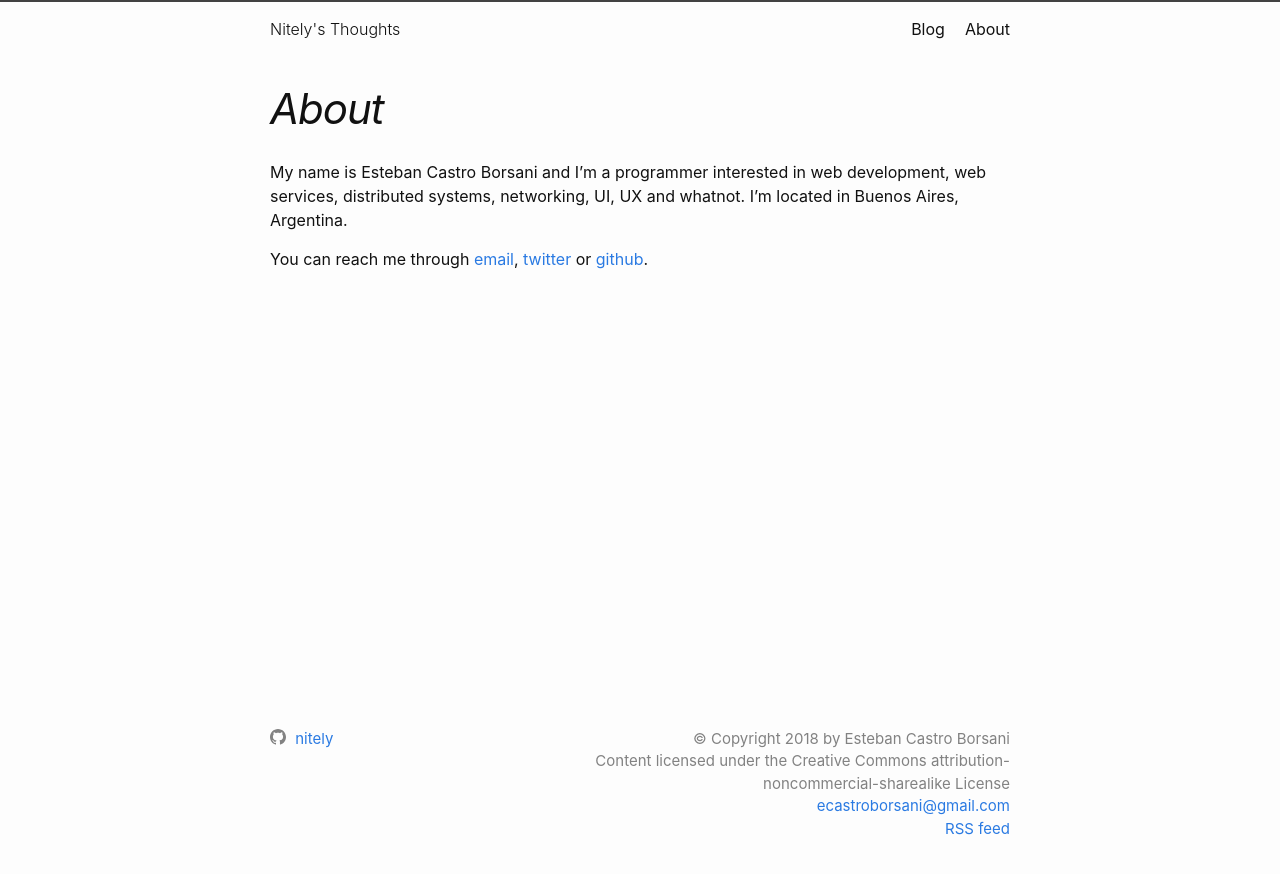
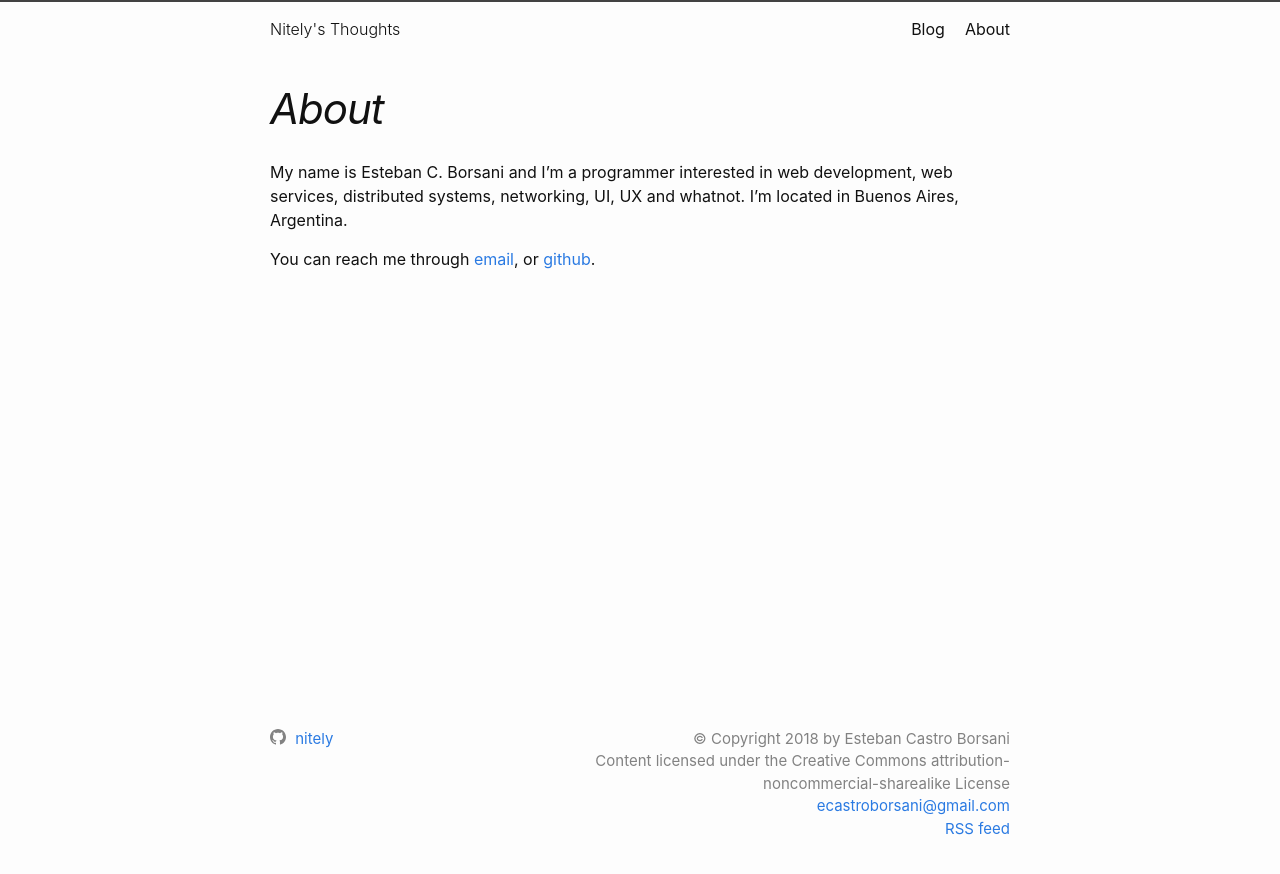
Before and after one commit to nitely/nitely.github.io, a Jekyll site: the page built from about.md, in a window 1280 px wide. Shown: the top 874 px of the page. Built offline with Jekyll 4.4.1, drawn with Linux system fonts in a browser that asks for light colours.

Commit message:
update about

```diff
--- a/about.md
+++ b/about.md
@@ -4,11 +4,10 @@ title: About
 permalink: /about/
 ---
 
-My name is Esteban Castro Borsani and I'm a programmer interested
+My name is Esteban C. Borsani and I'm a programmer interested
 in web development, web services, distributed systems, networking,
 UI, UX and whatnot. I'm located in Buenos Aires, Argentina.
 
 You can reach me through
-[email](mailto:ecastroborsani@gmail.com),
-[twitter](https://twitter.com/ecastroborsani) or
+[email](mailto:ecastroborsani@gmail.com), or
 [github](https://github.com/nitely).
```
